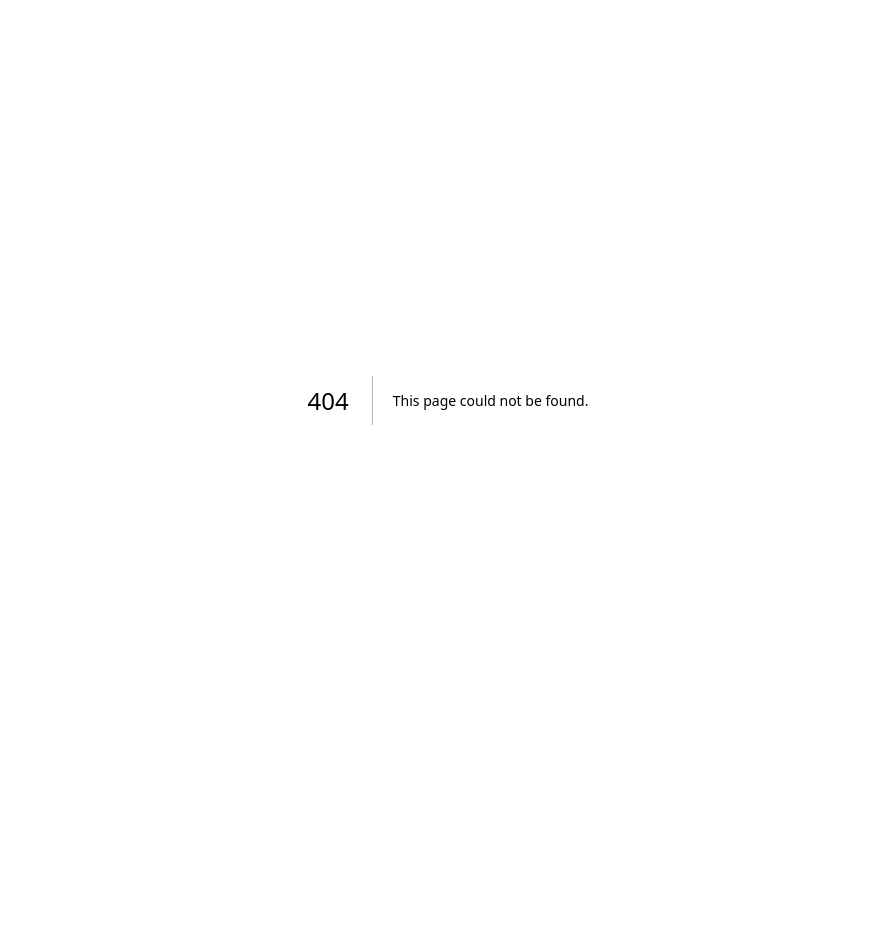
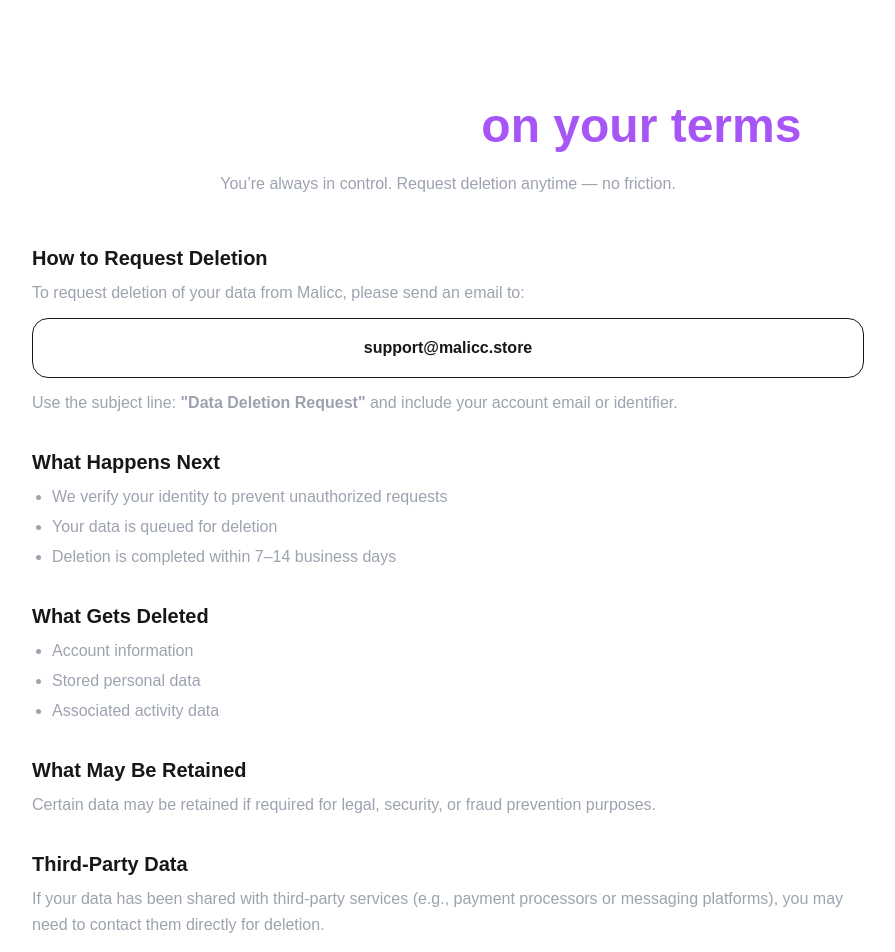
Before and after one commit to shahzerbaig/malicc-landing, a Next.js app: page /data-deletion in a window 1280 px wide. Before the commit this address had no page. Shown: the top 952 px of the page, without its empty margins (192-1087 px from the left). Before the commit the page ends 800 px from the top, so only its background shows below. Built offline with nearby package versions, Linux system fonts and the light colour scheme.

Commit message:
Added(page)

```diff
--- /dev/null
+++ b/src/app/data-deletion/page.tsx
@@ -0,0 +1,77 @@
+export default function DataDeletionPage() {
+  return (
+    <section className="px-8 py-24 max-w-4xl mx-auto">
+
+      {/* Header */}
+      <div className="text-center">
+        <h1 className="hero-title text-4xl md:text-5xl font-extrabold leading-tight">
+          Delete your data, <span className="hero-highlight">on your terms</span>.
+        </h1>
+
+        <p className="mt-4 text-secondary">
+          You’re always in control. Request deletion anytime — no friction.
+        </p>
+      </div>
+
+      {/* Content */}
+      <div className="mt-12 space-y-8 text-base leading-relaxed">
+
+        <section>
+          <h2 className="text-xl font-semibold mb-2">How to Request Deletion</h2>
+          <p className="text-secondary">
+            To request deletion of your data from Malicc, please send an email to:
+          </p>
+
+          <div className="mt-3 p-4 rounded-lg border border-primary text-center font-semibold">
+            support@malicc.store
+          </div>
+
+          <p className="mt-3 text-secondary">
+            Use the subject line: <strong>"Data Deletion Request"</strong> and include your account email or identifier.
+          </p>
+        </section>
+
+        <section>
+          <h2 className="text-xl font-semibold mb-2">What Happens Next</h2>
+          <ul className="list-disc pl-5 space-y-1 text-secondary">
+            <li>We verify your identity to prevent unauthorized requests</li>
+            <li>Your data is queued for deletion</li>
+            <li>Deletion is completed within 7–14 business days</li>
+          </ul>
+        </section>
+
+        <section>
+          <h2 className="text-xl font-semibold mb-2">What Gets Deleted</h2>
+          <ul className="list-disc pl-5 space-y-1 text-secondary">
+            <li>Account information</li>
+            <li>Stored personal data</li>
+            <li>Associated activity data</li>
+          </ul>
+        </section>
+
+        <section>
+          <h2 className="text-xl font-semibold mb-2">What May Be Retained</h2>
+          <p className="text-secondary">
+            Certain data may be retained if required for legal, security, or fraud prevention purposes.
+          </p>
+        </section>
+
+        <section>
+          <h2 className="text-xl font-semibold mb-2">Third-Party Data</h2>
+          <p className="text-secondary">
+            If your data has been shared with third-party services (e.g., payment processors or messaging platforms),
+            you may need to contact them directly for deletion.
+          </p>
+        </section>
+
+        <section>
+          <h2 className="text-xl font-semibold mb-2">Contact</h2>
+          <p className="text-secondary">
+            support@malicc.store
+          </p>
+        </section>
+
+      </div>
+    </section>
+  );
+}
--- a/src/components/Footer.tsx
+++ b/src/components/Footer.tsx
@@ -8,6 +8,9 @@
       <Link href="/privacy" className="">Privacy Policy</Link>
     <br />
       <Link href="/terms-and-conditions">Terms and Condition</Link>
+
+      <br />
+      <Link href="/data-deletion">Data Deletion</Link>
     </footer>
   );
 }
```
